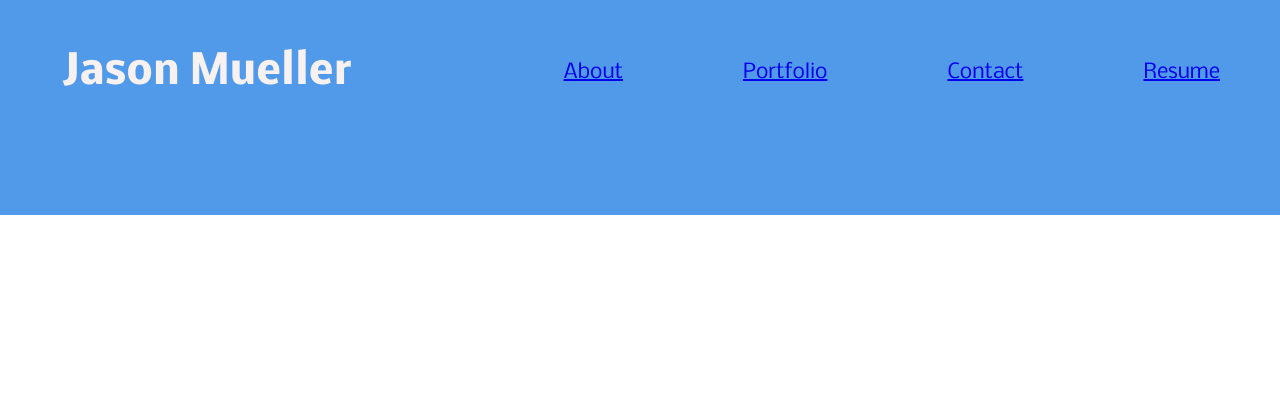
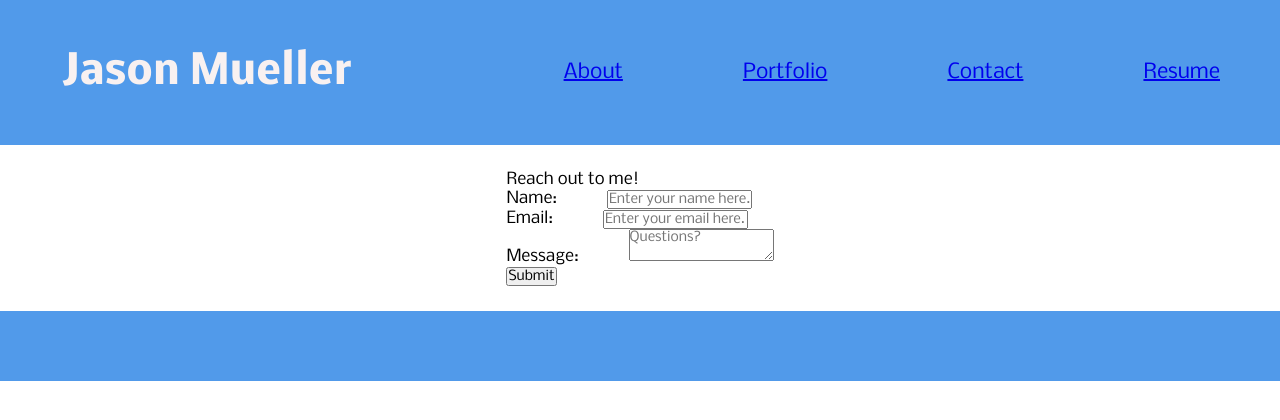
Before and after one commit to Jmuel9999/challenge20--react-porfolio, a React (Create React App) app: page /Contact in a window 1280 px wide. Shown: the top 420 px of the page. Built offline with nearby package versions, Linux system fonts and the light colour scheme; the HTML template or start-up script is replaced by a standard one; a web font is replaced by a local one.

Commit message:
Contact section updated

```diff
--- a/src/components/Contact/Contact.jsx
+++ b/src/components/Contact/Contact.jsx
@@ -1,12 +1,28 @@
-import "./contact.scss"
+import "./contact.scss";
+import React, { useState } from "react";
 
 export default function Contact() {
     return (
-        <div class="container">
+        <div className="contactDiv">
+            <div className="contactContainer">
 
-
-
-
+                <form className="contactForm">
+                    <p>Reach out to me!</p>
+                    <div className="inputField">
+                        <label className="inputName" for="name">Name:</label>
+                        <input type="text" id="name" placeholder="Enter your name here."></input>
+                    </div>
+                    <div className="inputField">
+                        <label className="inputName" for="name">Email:</label>
+                        <input type="text" id="name" placeholder="Enter your email here."></input>
+                    </div>
+                    <div className="inputField">
+                        <label className="inputName" for="name">Message:</label>
+                        <textarea type="text" id="name" placeholder="Questions?"></textarea>
+                    </div>
+                    <button className="contactSubmitBtn" type="submit">Submit</button>
+                </form>
+            </div>
         </div>
     )
 }
--- a/src/components/Contact/contact.scss
+++ b/src/components/Contact/contact.scss
@@ -1,4 +1,10 @@
-.contact {
+.inputName {
+    padding-right: 50px;
+}
+
+.contactContainer {
     display: flex;
-    justify-content: center;
+    align-items: center;
+    flex-direction: column;
+    margin: 25px;
 }
```
